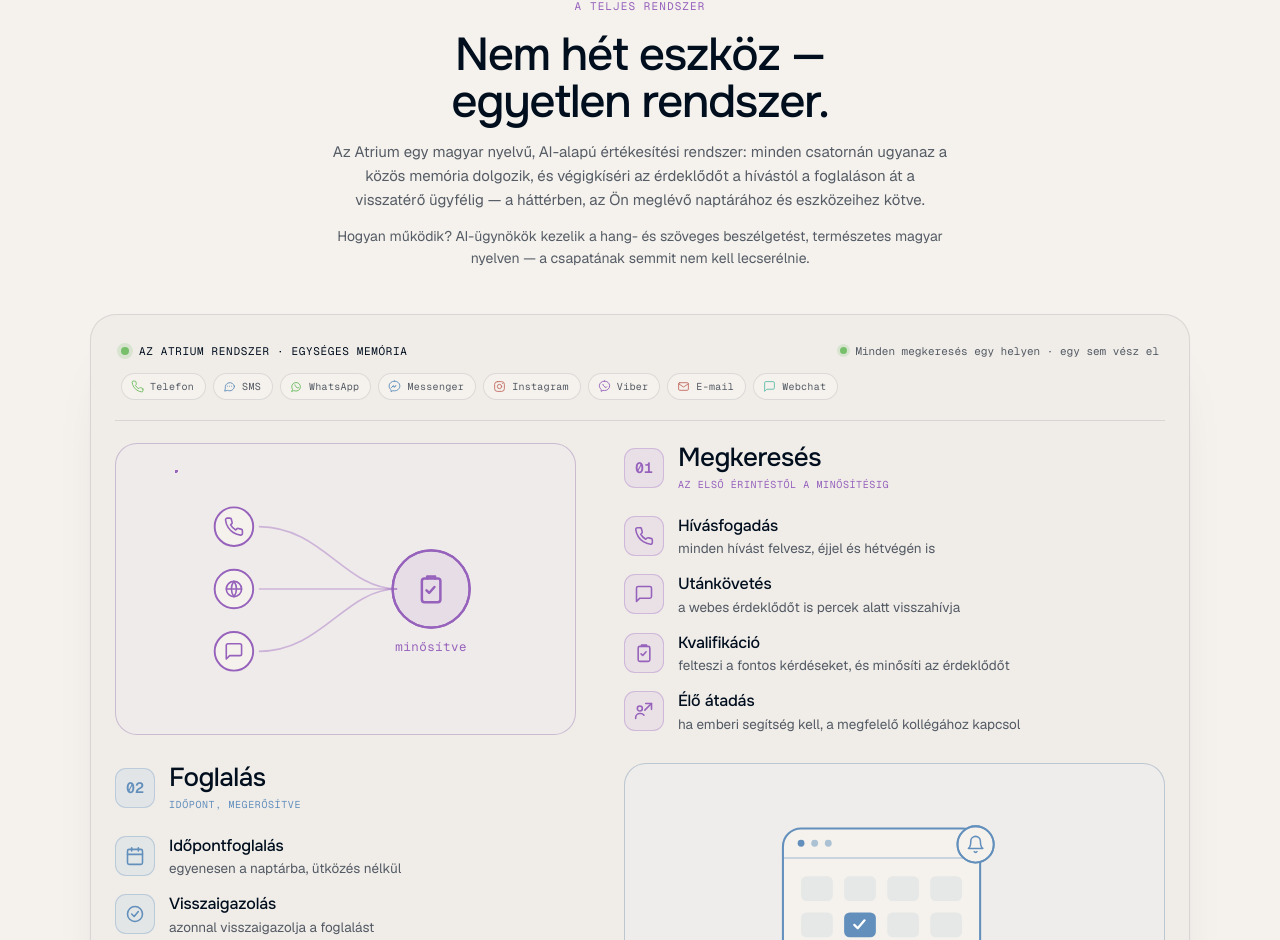
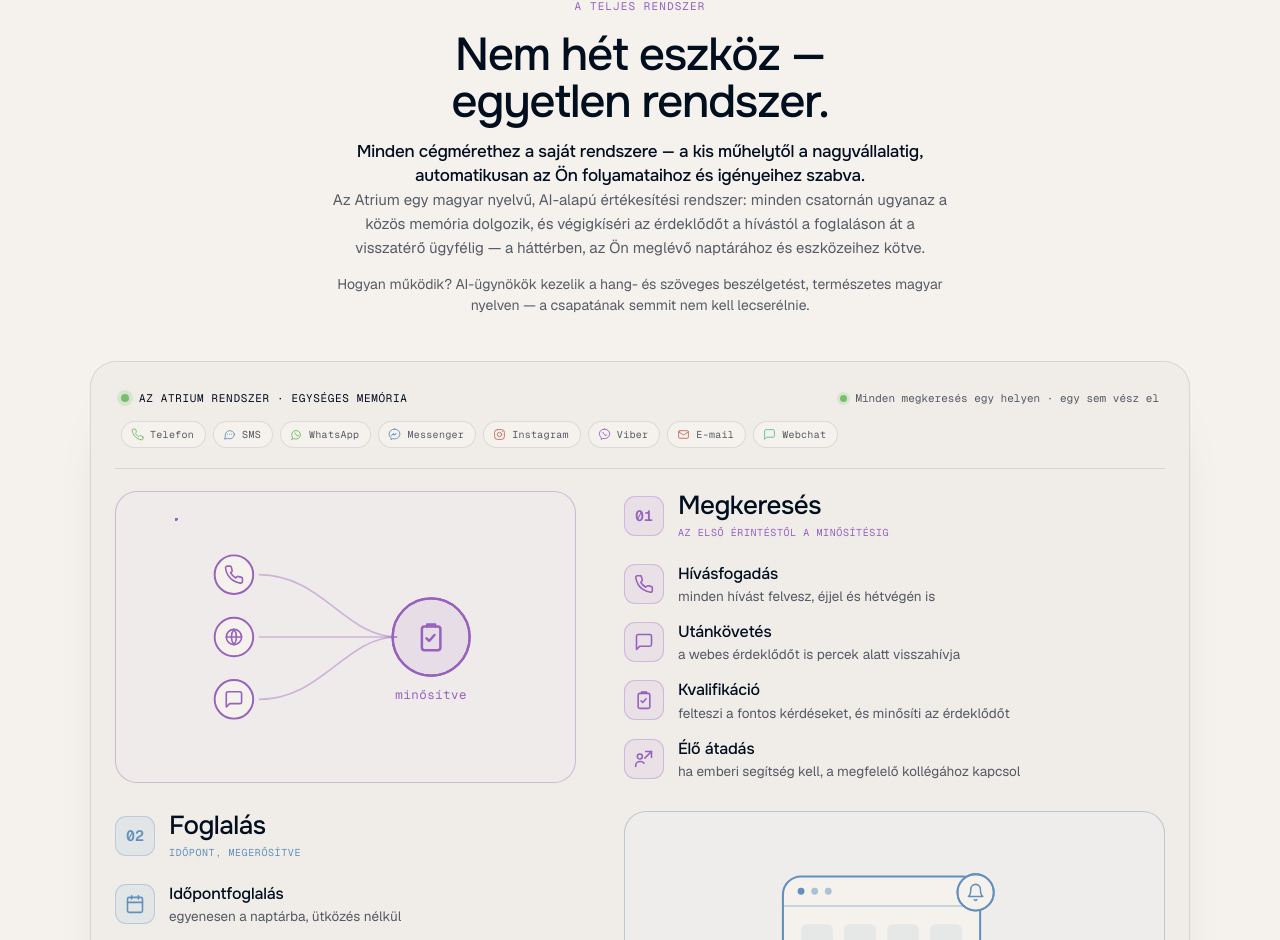
Before and after one commit to AlpineWebdevelopment/atrium, a Next.js app: page / in a window 1280 px wide. Shown: the part 2375-3315 px from the top of the page. Built offline with nearby package versions, Linux system fonts and the light colour scheme.

Commit message:
FullSystem: add cégméret-scaling lead line at the top
Add a personalization line under the heading: the system is tailored to every business size, from small workshops to enterprise. Paraphrased and on-brand (no banned megoldas).

Co-Authored-By: Claude Opus 4.8 <noreply@anthropic.com>

```diff
--- a/src/app/globals.css
+++ b/src/app/globals.css
@@ -1513,6 +1513,11 @@ html.dark { --viz-purple-soft: #1d1b33; }
 .sys__howline {
   margin: 14px auto 0; max-width: 640px;
   font-family: var(--font-body); font-size: 14px; line-height: 1.55; color: var(--ink-70);
+}
+.sys__scale {
+  margin: 14px auto 0; max-width: 620px;
+  font-family: var(--font-display); font-weight: 500; font-size: 17px;
+  letter-spacing: -0.015em; line-height: 1.4; color: var(--ink);
 }
 .dash__exnote {
   margin: 14px auto 0; max-width: 560px; text-align: center;
--- a/src/components/FullSystem.tsx
+++ b/src/components/FullSystem.tsx
@@ -161,6 +161,11 @@ export default function FullSystem() {
         <div className="dash__intro reveal">
           <span className="dash__eyebrow">A teljes rendszer</span>
           <h2 className="dash__h">Nem hét eszköz — egyetlen rendszer.</h2>
+          <p className="sys__scale">
+            Minden cégmérethez a saját rendszere — a kis műhelytől a
+            nagyvállalatig, automatikusan az Ön folyamataihoz és igényeihez
+            szabva.
+          </p>
           <p className="dash__p">
             Az Atrium egy magyar nyelvű, AI-alapú értékesítési rendszer: minden
             csatornán ugyanaz a közös memória dolgozik, és végigkíséri az
```
